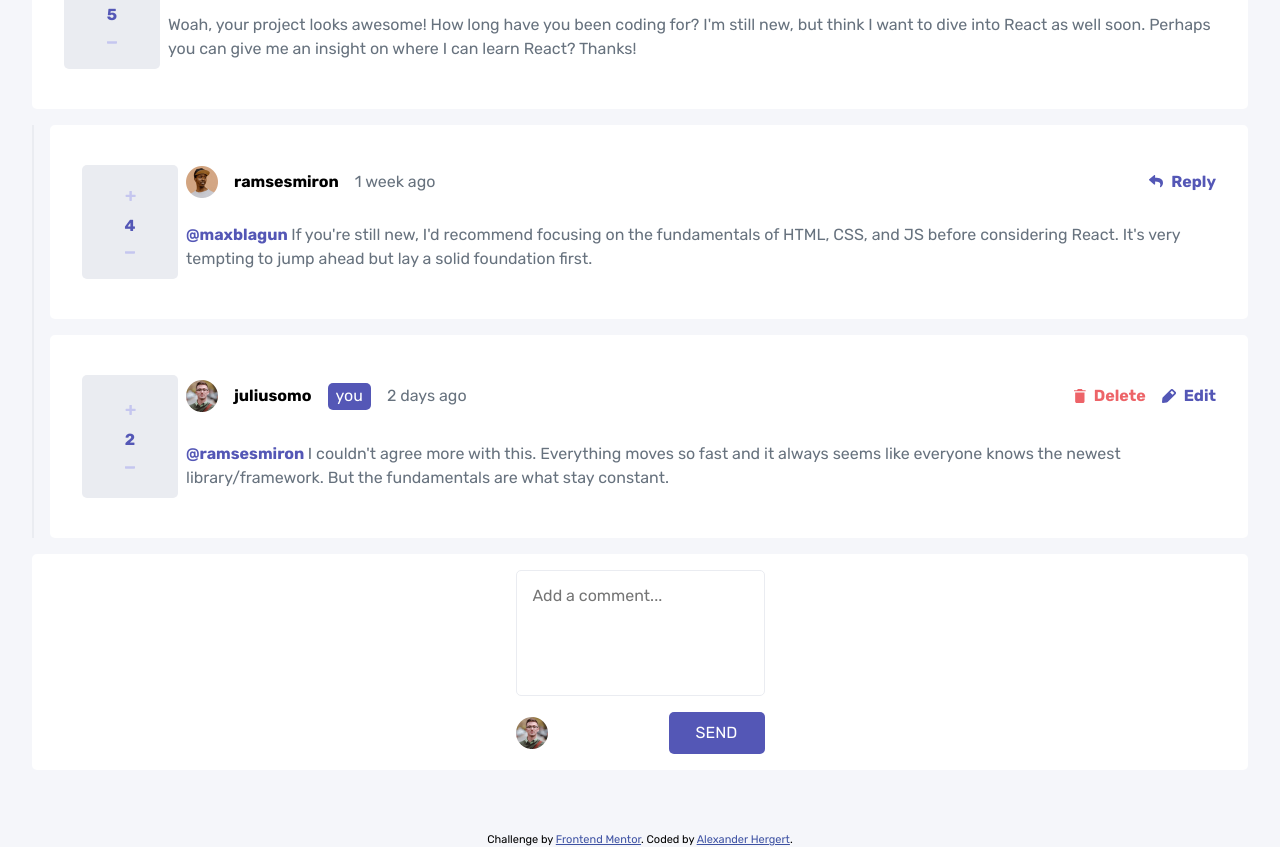
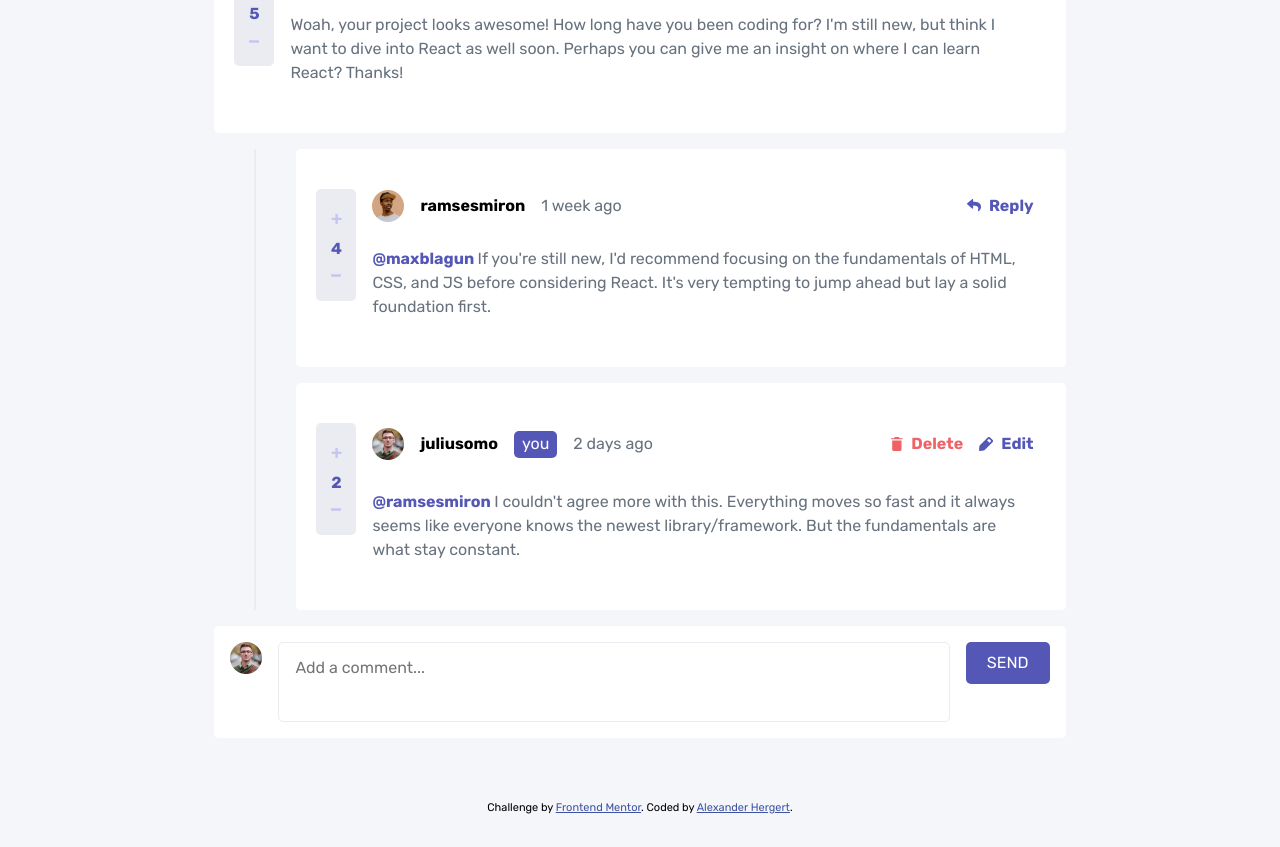
Before and after one commit to alexander-hergert/Interactive-comments-section, a React (Vite) app: page / in a window 1280 px wide. Shown: the part 360-1207 px from the top of the page. After the commit the page ends 1174 px from the top, so only its background shows below. Built offline with nearby package versions, Linux system fonts and the light colour scheme.

Commit message:
Change the css to lokk closer to the design on desktop view.

```diff
--- a/src/components/Comment.jsx
+++ b/src/components/Comment.jsx
@@ -26,7 +26,7 @@ const CommentStyles = styled.section`
     background-color: hsl(223, 19%, 93%);
     border-radius: 5px;
     margin: 0.5rem;
-    margin-left: 0;
+    margin-left: -0.75rem;
     width: 6rem;
     color: hsl(238, 40%, 52%);
     font-weight: bold;
@@ -121,6 +121,9 @@ const CommentStyles = styled.section`
       "vote text text text";
     .vote {
       flex-direction: column;
+      width: 2.5rem;
+      margin-right: 1rem;
+      height: 7rem;
     }
   }
 `;
--- a/src/components/Comments.jsx
+++ b/src/components/Comments.jsx
@@ -6,6 +6,12 @@ import { useGlobalContext } from "../context";
 /***************** STYLES ******************/
 const CommentsStyles = styled.section`
   background-color: hsl(228, 33%, 97%);
+
+  @media only screen and (min-width: 800px) {
+    width: 70%;
+    margin: auto;
+    min-width: 40rem;
+  }
 `;
 
 /***************** COMPONENT ******************/
--- a/src/components/CreateNewComment.jsx
+++ b/src/components/CreateNewComment.jsx
@@ -50,11 +50,25 @@ const CreateStyles = styled.div`
     justify-self: end;
   }
 
+  button:hover {
+    opacity: 70%;
+  }
+
   //DESKTOP
   @media only screen and (min-width: 800px) {
-    display: flex;
-    justify-content: space-around;
-    align-items: flex-start;
+    width: 70%;
+    margin: auto;
+    min-width: 40rem;
+    form {
+      display: flex;
+      justify-content: space-around;
+      align-items: flex-start;
+      gap: 1rem;
+      height: 5rem;
+    }
+    textarea {
+      height: 5rem;
+    }
   }
 `;
 
--- a/src/components/Replies.jsx
+++ b/src/components/Replies.jsx
@@ -4,9 +4,14 @@ import { styled } from "styled-components";
 
 /***************** STYLES ******************/
 const RepliesStyles = styled.section`
-  //margin-left: 2.5rem;
   border-left: 2px solid hsl(223, 19%, 93%);
   padding-left: 1rem;
+
+  //DESKTOP
+  @media only screen and (min-width: 800px) {
+    margin-left: 2.5rem;
+    padding-left: 2.5rem;
+  }
 `;
 /***************** COMPONENT ******************/
 const Replies = ({ replies }) => {
--- a/src/components/Reply.jsx
+++ b/src/components/Reply.jsx
@@ -24,7 +24,7 @@ const ReplyStyles = styled.div`
     background-color: hsl(223, 19%, 93%);
     border-radius: 5px;
     margin: 0.5rem;
-    margin-left: 0;
+    margin-left: -0.75rem;
     width: 6rem;
     color: hsl(238, 40%, 52%);
     font-weight: bold;
@@ -124,6 +124,9 @@ const ReplyStyles = styled.div`
       "vote text text text";
     .vote {
       flex-direction: column;
+      width: 2.5rem;
+      margin-right: 1rem;
+      height: 7rem;
     }
   }
 `;
--- a/src/components/ReplyForm.jsx
+++ b/src/components/ReplyForm.jsx
@@ -7,7 +7,7 @@ import { useGlobalContext } from "../context";
 const CreateStyles = styled.div`
   border-radius: 5px;
   background-color: white;
-  padding: 2rem;
+  padding: 1rem;
   margin: 1rem 0;
 
   form {
@@ -51,11 +51,23 @@ const CreateStyles = styled.div`
     justify-self: end;
   }
 
+  button:hover {
+    opacity: 70%;
+  }
+
   //DESKTOP
   @media only screen and (min-width: 800px) {
-    display: flex;
-    justify-content: space-around;
-    align-items: flex-start;
+    margin: 1rem auto;
+    form {
+      display: flex;
+      justify-content: space-around;
+      align-items: flex-start;
+      gap: 1rem;
+      height: 5rem;
+    }
+    textarea {
+      height: 5rem;
+    }
   }
 `;
 
```
